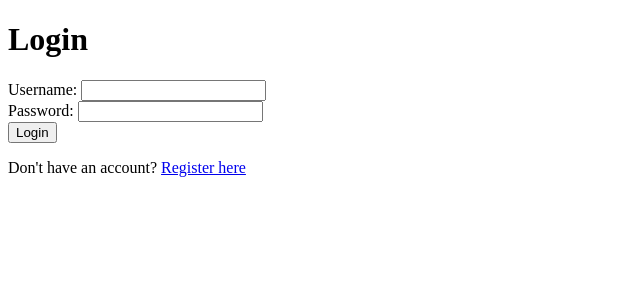
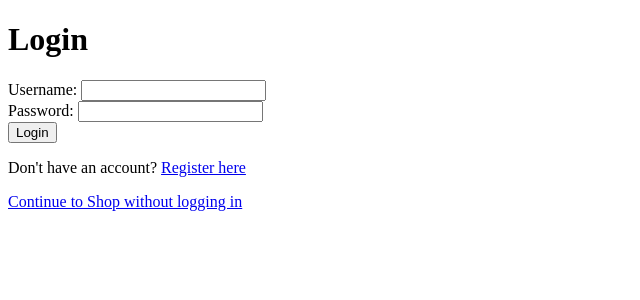
Before and after one commit to Mehrnikoo/Web400121051, a PHP site: page /web400121051/auth/login in a window 1280 px wide. Shown: the top 300 px of the page, without its empty margins (0-640 px from the left). Run offline with PHP 8.4, Linux system fonts and the light colour scheme.

Commit message:
shop-link added

```diff
--- a/app/views/auth/login.php
+++ b/app/views/auth/login.php
@@ -13,7 +13,7 @@
             width: 300px; /* Or whatever width your login box is */
             text-align: center; /* Center the contents of the box */
         }
-        .register-link { /* Added a class for the new div for potential styling */
+                .register-link, .shop-link { /* Added shop-link class */
             margin-top: 15px;
         }
     </style>
@@ -40,5 +40,9 @@
         <div class="register-link">
             <p>Don't have an account? <a href="/web400121051/auth/register">Register here</a></p>
         </div>
+
+        <div class="shop-link">
+            <p><a href="/web400121051/shop">Continue to Shop without logging in</a></p>
+        </div>
         </div> </body>
 </html>
```
